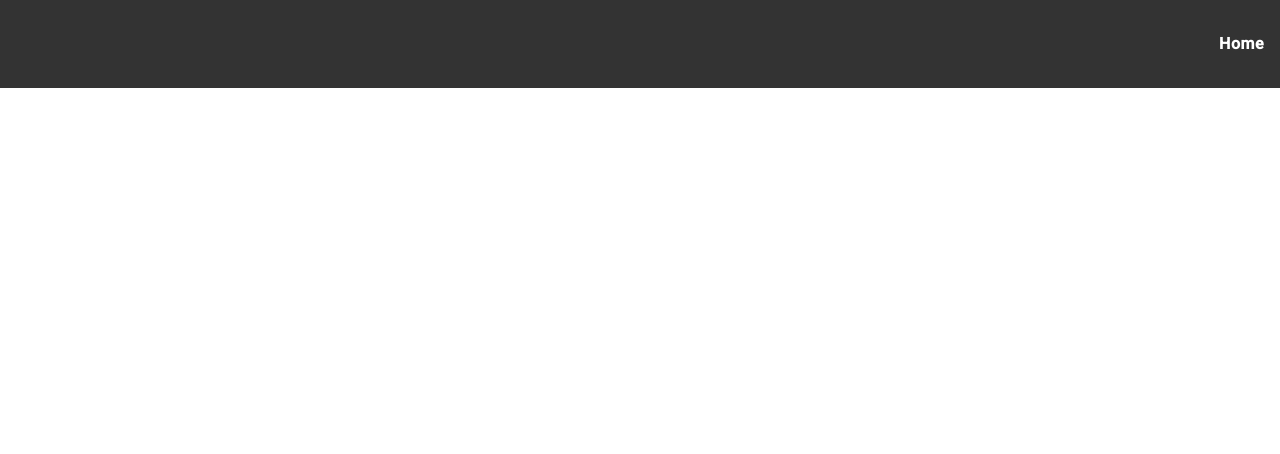
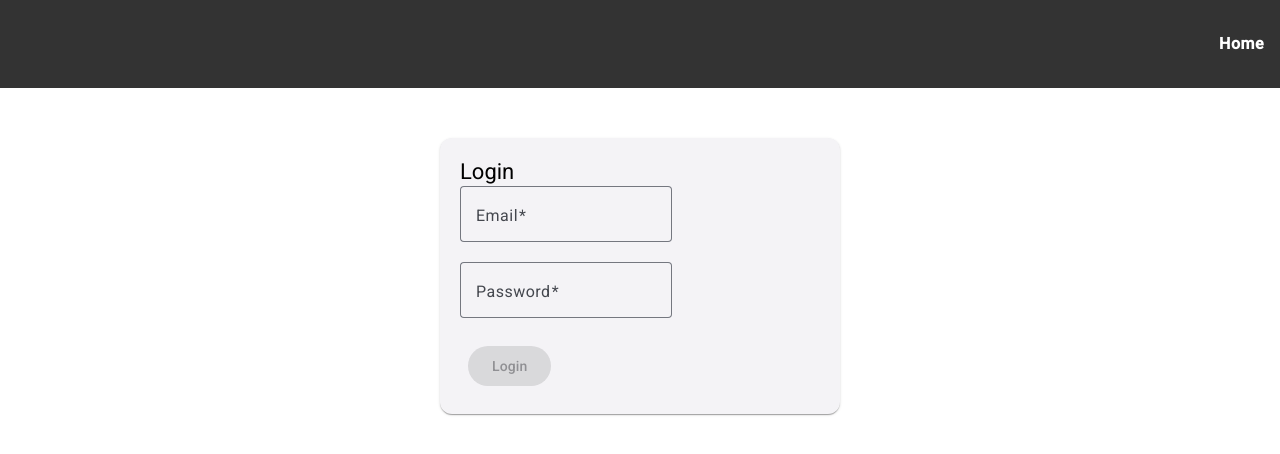
Before and after one commit to jfzara/TaskManagerAngular, an Angular app: page /login in a window 1280 px wide. Before the commit this address led to /. Shown: the top 454 px of the page. Built offline with nearby package versions, Linux system fonts and the light colour scheme.

Commit message:
feat: service user & login

```diff
--- a/src/app/app-routing.module.ts
+++ b/src/app/app-routing.module.ts
@@ -3,12 +3,13 @@ import { RouterModule, Routes } from '@angular/router';
 import { TaskListComponent } from './task-list/task-list.component';
 import { TaskDetailComponent } from './task-detail/task-detail.component';
 import { TaskEditComponent } from './task-edit/task-edit.component';
+import { LoginComponent } from './login/login.component';
 
 const routes: Routes = [
   {path: '', component: TaskListComponent},
   {path: 'task/:id', component: TaskDetailComponent},
-  {path: 'edit-task/:id', component: TaskEditComponent}
-
+  {path: 'edit-task/:id', component: TaskEditComponent},
+  {path: 'login', component: LoginComponent}
 ];
 
 @NgModule({
--- a/src/app/app.module.ts
+++ b/src/app/app.module.ts
@@ -14,6 +14,8 @@ import { TaskEditComponent } from './task-edit/task-edit.component';
 import { MatFormFieldModule } from '@angular/material/form-field';
 import { MatInputModule } from '@angular/material/input'
 import { ReactiveFormsModule } from '@angular/forms';
+import { provideHttpClient } from '@angular/common/http';
+import { LoginComponent } from './login/login.component';
 
 @NgModule({
   declarations: [
@@ -22,7 +24,8 @@ import { ReactiveFormsModule } from '@angular/forms';
     TaskListInputComponent,
     TaskListComponent,
     TaskDetailComponent,
-    TaskEditComponent
+    TaskEditComponent,
+    LoginComponent
   ],
   imports: [
     BrowserModule,
@@ -35,7 +38,8 @@ import { ReactiveFormsModule } from '@angular/forms';
   ],
   providers: [
     provideClientHydration(),
-    provideAnimationsAsync()
+    provideAnimationsAsync(),
+    provideHttpClient()
   ],
   bootstrap: [AppComponent]
 })
--- /dev/null
+++ b/src/app/login/login.component.html
@@ -0,0 +1,21 @@
+<div class="login-container">
+    <mat-card>
+        <mat-card-title>Login</mat-card-title>
+        <form [formGroup]="loginForm" (ngSubmit)="onLogin()">
+            <mat-form-field appearance="outline">
+                <mat-label>Email</mat-label>
+                <input matInput formControlName="email" type="email"/>
+                <mat-error>Invalid Email</mat-error>
+            </mat-form-field>
+
+            <mat-form-field appearance="outline">
+                <mat-label>Password</mat-label>
+                <input matInput formControlName="password" type="password"/>
+                <mat-error>Invalid Password</mat-error>
+            </mat-form-field>
+            <mat-card-actions>
+                <button mat-raised-button color="primary" type="submit" [disabled]="loginForm.invalid">Login</button>
+            </mat-card-actions>
+        </form>
+    </mat-card>
+</div>
--- /dev/null
+++ b/src/app/login/login.component.scss
@@ -0,0 +1,8 @@
+.login-container{
+    max-width: 400px;
+    margin: 50px auto;
+}
+
+mat-card{
+    padding: 20px;
+}
--- /dev/null
+++ b/src/app/login/login.component.ts
@@ -0,0 +1,34 @@
+import { Component } from '@angular/core';
+import { UserService } from '../services/user.service';
+import { FormBuilder, FormGroup, Validators } from '@angular/forms';
+
+@Component({
+  selector: 'app-login',
+  templateUrl: './login.component.html',
+  styleUrl: './login.component.scss'
+})
+export class LoginComponent {
+
+  loginForm: FormGroup;
+
+  constructor(private userService: UserService, private fb: FormBuilder){
+    this.loginForm = this.fb.group({
+      email: ['', Validators.required],
+      password: ['', Validators.required]
+    });
+  }
+
+  onLogin(){
+    if(this.loginForm.valid){
+      const {email, password} = this.loginForm.value;
+      this.userService.login(email, password).subscribe(
+        (res) => {
+          console.log(res);
+        },
+        (err) => {
+          console.log(err)
+        }
+      );
+    }
+  }
+}
--- /dev/null
+++ b/src/app/services/user.service.ts
@@ -0,0 +1,18 @@
+import { HttpClient } from '@angular/common/http';
+import { Injectable } from '@angular/core';
+import { Observable } from 'rxjs';
+
+@Injectable({
+  providedIn: 'root'
+})
+export class UserService {
+
+  private apiUrl = 'http://127.0.0.1:5000/v1/users';
+
+  constructor(private http: HttpClient) { }
+
+  public login(email: string, password: string): Observable<any>{
+    return this.http.post(`${this.apiUrl}/login`, {email, password});
+  }
+
+}
```
Also changed, not shown: 1 other file (tests, documents, lock files or other folders).
